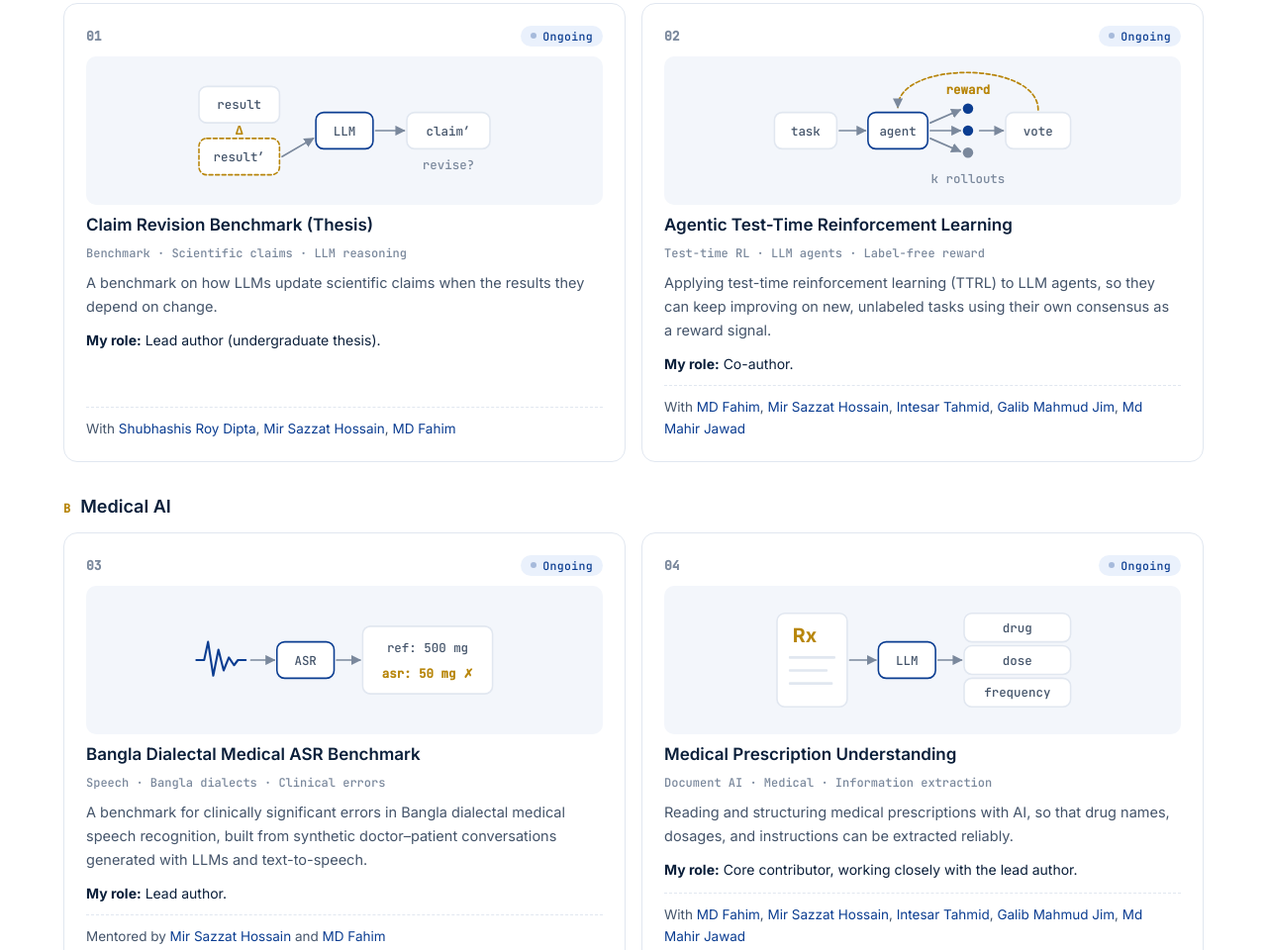
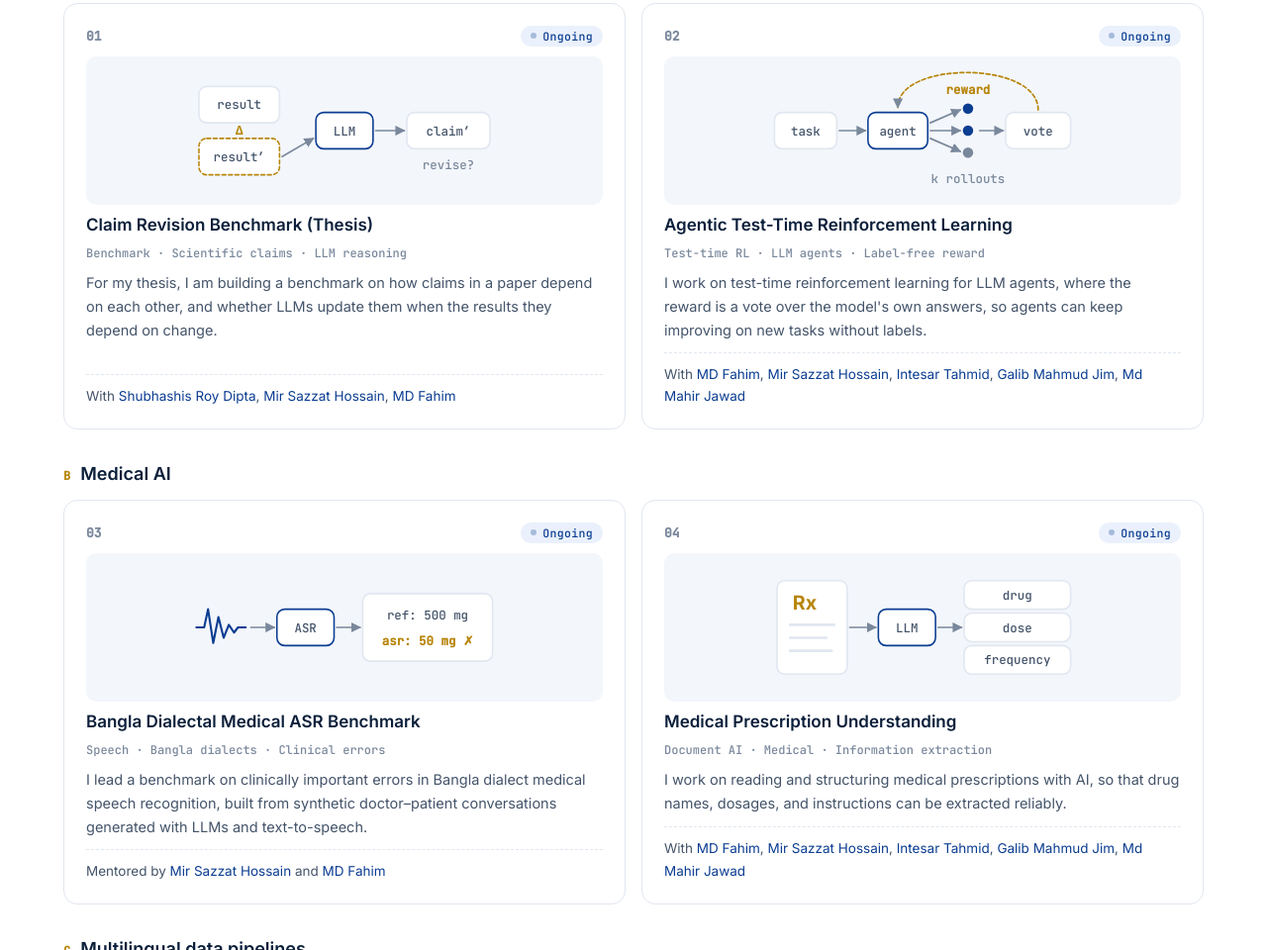
Before and after one commit to Rakib911Hossan/portfolio, a plain HTML site: page index.html in a window 1280 px wide. Shown: the part 1840-2800 px from the top of the page at 99% size. Drawn offline with Linux system fonts and the light colour scheme; files whose address does not match are found by name.

Commit message:
Write roles in first person instead of "My role" labels
Bio, project cards and the Penta experience entry now state roles in
natural wording ("I lead a benchmark...", "I work on...", "I built...")
matching the professor emails; "My role:" lines removed.

Co-Authored-By: Claude Opus 5.5 <noreply@anthropic.com>

```diff
--- a/data/profile.json
+++ b/data/profile.json
@@ -17,7 +17,7 @@
   "email": "rakib911hossan@gmail.com",
   "availability": "Graduating <b>Jan 2027</b> · actively seeking <b>PhD admission</b> (Fall 2027) in NLP &amp; LLMs. Professors with openings — please <a href=\"mailto:rakib911hossan@gmail.com\">reach out</a>, I'd love to talk.",
   "lead": "I work on large language models and NLP. In my PhD, I want to study <strong>how LLMs can verify each step of their reasoning against evidence and revise their conclusions when that evidence changes</strong>, and <strong>how to train LLM agents with reinforcement learning when reliable rewards are scarce</strong>, without reinforcing their own mistakes. I want both to hold up in high-stakes, low-resource settings, like the medical speech and prescription data I work with now.",
-  "bio": "I'm an AI Researcher at <a href=\"https://www.pentabd.com/\">Penta Global Ltd.</a>, working on Bangla medical speech recognition, prescription understanding, and agentic test-time RL. Before computing, I spent five years as a marine engineer on VLCC supertankers, where a wrong diagnosis has real consequences. That is why I care about AI systems that check their evidence. In 2023 I switched careers: I started a B.Sc. in CSE at BUBT and have kept a 4.00 CGPA while working full time.",
+  "bio": "I'm an AI Researcher at <a href=\"https://www.pentabd.com/\">Penta Global Ltd.</a>, where I work on agentic test-time reinforcement learning and lead a benchmark on clinically important errors in Bangla medical speech recognition. Before computing, I spent five years as a marine engineer on VLCC supertankers, where a wrong diagnosis has real consequences. That is why I care about AI systems that check their evidence. In 2023 I switched careers: I started a B.Sc. in CSE at BUBT and have kept a 4.00 CGPA while working full time.",
   "links": {
     "github": "Rakib911Hossan",
     "scholar": "-NhjHp8AAAAJ",
@@ -55,7 +55,7 @@
       "dates": "Apr 2024 – Present",
       "where": "Dhaka",
       "points": [
-        "In a five-person research team: lead author of a Bangla dialectal medical speech recognition benchmark, core contributor on medical prescription understanding, and co-author on agentic test-time reinforcement learning (TTRL).",
+        "Work on agentic test-time reinforcement learning, where the reward is a vote over the model's own answers; lead a benchmark on clinically important errors in Bangla dialect medical speech recognition; contribute to medical prescription understanding.",
         "Designed LLM pipelines for claim extraction, evidence grounding, and dependency-graph validation over scientific documents, using RAG, majority-vote consensus, and LLM-judge scoring to reduce hallucination.",
         "Previously Software Engineer (Apr 2024 – Mar 2026), building enterprise applications: Bangladesh Election Commission web system, ISP billing services, and the <a href=\"https://hrm.pentabd.com/\">HRM Management System</a>."
       ]
@@ -147,13 +147,13 @@
       "theme": "Reasoning & agents",
       "status": "Ongoing",
       "title": "Claim Revision Benchmark (Thesis)",
-      "text": "A benchmark on how LLMs update scientific claims when the results they depend on change.",
+      "text": "For my thesis, I am building a benchmark on how claims in a paper depend on each other, and whether LLMs update them when the results they depend on change.",
       "keywords": [
         "Benchmark",
         "Scientific claims",
         "LLM reasoning"
       ],
-      "role": "Lead author (undergraduate thesis).",
+      "role": "",
       "diagram": "claims",
       "collab": "<a href=\"https://roydipta.com/\">Shubhashis Roy Dipta</a>, <a href=\"https://mirsazzathossain.me/\">Mir Sazzat Hossain</a>, <a href=\"https://md-fahim.github.io/\">MD Fahim</a>"
     },
@@ -161,13 +161,13 @@
       "theme": "Reasoning & agents",
       "status": "Ongoing",
       "title": "Agentic Test-Time Reinforcement Learning",
-      "text": "Applying test-time reinforcement learning (TTRL) to LLM agents, so they can keep improving on new, unlabeled tasks using their own consensus as a reward signal.",
+      "text": "I work on test-time reinforcement learning for LLM agents, where the reward is a vote over the model's own answers, so agents can keep improving on new tasks without labels.",
       "keywords": [
         "Test-time RL",
         "LLM agents",
         "Label-free reward"
       ],
-      "role": "Co-author.",
+      "role": "",
       "diagram": "ttrl",
       "collab": "<a href=\"https://md-fahim.github.io/\">MD Fahim</a>, <a href=\"https://mirsazzathossain.me/\">Mir Sazzat Hossain</a>, <a href=\"https://intesar-tahmid.tech/\">Intesar Tahmid</a>, <a href=\"https://galibmahmudjim.com/\">Galib Mahmud Jim</a>, <a href=\"https://scholar.google.com/citations?user=-GLkEJUAAAAJ\">Md Mahir Jawad</a>"
     },
@@ -175,13 +175,13 @@
       "theme": "Medical AI",
       "status": "Ongoing",
       "title": "Bangla Dialectal Medical ASR Benchmark",
-      "text": "A benchmark for clinically significant errors in Bangla dialectal medical speech recognition, built from synthetic doctor–patient conversations generated with LLMs and text-to-speech.",
+      "text": "I lead a benchmark on clinically important errors in Bangla dialect medical speech recognition, built from synthetic doctor–patient conversations generated with LLMs and text-to-speech.",
       "keywords": [
         "Speech",
         "Bangla dialects",
         "Clinical errors"
       ],
-      "role": "Lead author.",
+      "role": "",
       "diagram": "asr",
       "collab": "<a href=\"https://mirsazzathossain.me/\">Mir Sazzat Hossain</a> and <a href=\"https://md-fahim.github.io/\">MD Fahim</a>",
       "collabLabel": "Mentored by"
@@ -190,13 +190,13 @@
       "theme": "Medical AI",
       "status": "Ongoing",
       "title": "Medical Prescription Understanding",
-      "text": "Reading and structuring medical prescriptions with AI, so that drug names, dosages, and instructions can be extracted reliably.",
+      "text": "I work on reading and structuring medical prescriptions with AI, so that drug names, dosages, and instructions can be extracted reliably.",
       "keywords": [
         "Document AI",
         "Medical",
         "Information extraction"
       ],
-      "role": "Core contributor, working closely with the lead author.",
+      "role": "",
       "diagram": "rx",
       "collab": "<a href=\"https://md-fahim.github.io/\">MD Fahim</a>, <a href=\"https://mirsazzathossain.me/\">Mir Sazzat Hossain</a>, <a href=\"https://intesar-tahmid.tech/\">Intesar Tahmid</a>, <a href=\"https://galibmahmudjim.com/\">Galib Mahmud Jim</a>, <a href=\"https://scholar.google.com/citations?user=-GLkEJUAAAAJ\">Md Mahir Jawad</a>"
     },
@@ -204,13 +204,13 @@
       "theme": "Multilingual data pipelines",
       "status": "Completed",
       "title": "Human-Rights Dataset Extraction",
-      "text": "Multi-stage LLM pipeline that turns a scanned Bangla source document into a structured, translated dataset, validated against an independent third-party dataset.",
+      "text": "I built a multi-stage LLM pipeline that turns a scanned Bangla source document into a structured, translated dataset, validated against an independent third-party dataset.",
       "keywords": [
         "LLM pipeline",
         "Bangla OCR",
         "Translation"
       ],
-      "role": "Built the extraction pipeline.",
+      "role": "",
       "diagram": "docs",
       "collab": "<a href=\"https://avnbd.org/\">AVNBD</a>"
     }
--- a/index.html
+++ b/index.html
@@ -81,7 +81,7 @@
           <span class="exp-row"><span class="exp-org"><a href="https://www.pentabd.com/" target="_blank" rel="noopener">Penta Global Ltd.</a></span><span class="exp-where">Dhaka</span></span>
           <span class="exp-row"><span>AI Researcher</span><span class="exp-date">Apr 2024 – Present</span></span>
         </summary>
-        <ul><li>In a five-person research team: lead author of a Bangla dialectal medical speech recognition benchmark, core contributor on medical prescription understanding, and co-author on agentic test-time reinforcement learning (TTRL).</li><li>Designed LLM pipelines for claim extraction, evidence grounding, and dependency-graph validation over scientific documents, using RAG, majority-vote consensus, and LLM-judge scoring to reduce hallucination.</li><li>Previously Software Engineer (Apr 2024 – Mar 2026), building enterprise applications: Bangladesh Election Commission web system, ISP billing services, and the <a href="https://hrm.pentabd.com/" target="_blank" rel="noopener">HRM Management System</a>.</li></ul>
+        <ul><li>Work on agentic test-time reinforcement learning, where the reward is a vote over the model's own answers; lead a benchmark on clinically important errors in Bangla dialect medical speech recognition; contribute to medical prescription understanding.</li><li>Designed LLM pipelines for claim extraction, evidence grounding, and dependency-graph validation over scientific documents, using RAG, majority-vote consensus, and LLM-judge scoring to reduce hallucination.</li><li>Previously Software Engineer (Apr 2024 – Mar 2026), building enterprise applications: Bangladesh Election Commission web system, ISP billing services, and the <a href="https://hrm.pentabd.com/" target="_blank" rel="noopener">HRM Management System</a>.</li></ul>
       </details>
     </li>
     <li>
@@ -125,7 +125,7 @@
 
     <div class="intro">
       <p class="lead" data-bind="lead">I work on large language models and NLP. In my PhD, I want to study <strong>how LLMs can verify each step of their reasoning against evidence and revise their conclusions when that evidence changes</strong>, and <strong>how to train LLM agents with reinforcement learning when reliable rewards are scarce</strong>, without reinforcing their own mistakes. I want both to hold up in high-stakes, low-resource settings, like the medical speech and prescription data I work with now.</p>
-      <p class="bio" data-bind="bio">I'm an AI Researcher at <a href="https://www.pentabd.com/" target="_blank" rel="noopener">Penta Global Ltd.</a>, working on Bangla medical speech recognition, prescription understanding, and agentic test-time RL. Before computing, I spent five years as a marine engineer on VLCC supertankers, where a wrong diagnosis has real consequences. That is why I care about AI systems that check their evidence. In 2023 I switched careers: I started a B.Sc. in CSE at BUBT and have kept a 4.00 CGPA while working full time.</p>
+      <p class="bio" data-bind="bio">I'm an AI Researcher at <a href="https://www.pentabd.com/" target="_blank" rel="noopener">Penta Global Ltd.</a>, where I work on agentic test-time reinforcement learning and lead a benchmark on clinically important errors in Bangla medical speech recognition. Before computing, I spent five years as a marine engineer on VLCC supertankers, where a wrong diagnosis has real consequences. That is why I care about AI systems that check their evidence. In 2023 I switched careers: I started a B.Sc. in CSE at BUBT and have kept a 4.00 CGPA while working full time.</p>
       <div class="callout" data-bind="availability">Graduating <b>Jan 2027</b> · actively seeking <b>PhD admission</b> (Fall 2027) in NLP &amp; LLMs. Professors with openings — please <a href="mailto:rakib911hossan@gmail.com">reach out</a>, I'd love to talk.</div>
 
       <div class="news-block">
@@ -153,7 +153,7 @@
         <p class="abstract" hidden="">A prompt-based, few-shot framework for Bengali hate speech detection that combines LLM classification with majority voting across repeated generations and keyword-similarity signals, targeting reliable predictions in a low-resource language setting. It reaches 67.61 micro-F1, compared with 60.75 for an n-gram baseline.</p>
       </div>
     </li></ol>
-    <p class="note" id="scholarNote">2 citations · h-index 1 · synced from <a href="https://scholar.google.com/citations?user=-NhjHp8AAAAJ&amp;hl=en" target="_blank" rel="noopener">Google Scholar</a> · Nov 9, 2026.</p>
+    <p class="note" id="scholarNote">2 citations · h-index 1 · synced from <a href="https://scholar.google.com/citations?user=-NhjHp8AAAAJ&amp;hl=en" target="_blank" rel="noopener">Google Scholar</a> · Nov 10, 2026.</p>
   </section>
 
   <section id="projects" class="section">
@@ -176,8 +176,8 @@
       <path d="M0 0 L8 4 L0 8 z" class="d-head"></path></marker></defs><rect class="d-box " x="8" y="14" width="62" height="28" rx="6"></rect><text x="39" y="31.5" text-anchor="middle">result</text><rect class="d-box d-hot" x="8" y="54" width="62" height="28" rx="6"></rect><text x="39" y="71.5" text-anchor="middle">result′</text><text class="d-warm" x="39" y="51" text-anchor="middle">Δ</text><path class="d-arrow" d="M72 68 L96 54" marker-end="url(#d-head)"></path><rect class="d-box d-acc" x="98" y="34" width="44" height="28" rx="6"></rect><text x="120" y="51.5" text-anchor="middle">LLM</text><path class="d-arrow" d="M144 48 L166 48" marker-end="url(#d-head)"></path><rect class="d-box " x="168" y="34" width="64" height="28" rx="6"></rect><text x="200" y="51.5" text-anchor="middle">claim′</text><text class="d-faint" x="200" y="78" text-anchor="middle">revise?</text></svg>
           <h4>Claim Revision Benchmark (Thesis)</h4>
           <p class="keywords">Benchmark · Scientific claims · LLM reasoning</p>
-          <p>A benchmark on how LLMs update scientific claims when the results they depend on change.</p>
-          <p class="role"><b>My role:</b> Lead author (undergraduate thesis).</p>
+          <p>For my thesis, I am building a benchmark on how claims in a paper depend on each other, and whether LLMs update them when the results they depend on change.</p>
+
           <p class="collab">With <a href="https://roydipta.com/" target="_blank" rel="noopener">Shubhashis Roy Dipta</a>, <a href="https://mirsazzathossain.me/" target="_blank" rel="noopener">Mir Sazzat Hossain</a>, <a href="https://md-fahim.github.io/" target="_blank" rel="noopener">MD Fahim</a></p>
         </article>
         <article class="card proj">
@@ -191,8 +191,8 @@
       <path d="M0 0 L8 4 L0 8 z" class="d-head"></path></marker></defs><rect class="d-box " x="6" y="34" width="48" height="28" rx="6"></rect><text x="30" y="51.5" text-anchor="middle">task</text><path class="d-arrow" d="M56 48 L76 48" marker-end="url(#d-head)"></path><rect class="d-box d-acc" x="78" y="34" width="46" height="28" rx="6"></rect><text x="101" y="51.5" text-anchor="middle">agent</text><path class="d-arrow" d="M126 42 L149 32" marker-end="url(#d-head)"></path><path class="d-arrow" d="M126 48 L149 48" marker-end="url(#d-head)"></path><path class="d-arrow" d="M126 54 L149 64" marker-end="url(#d-head)"></path><circle class="d-dot" cx="155" cy="31" r="4"></circle><circle class="d-dot" cx="155" cy="48" r="4"></circle><circle class="d-dot d-off" cx="155" cy="65" r="4"></circle><path class="d-arrow" d="M164 48 L182 48" marker-end="url(#d-head)"></path><rect class="d-box " x="184" y="34" width="50" height="28" rx="6"></rect><text x="209" y="51.5" text-anchor="middle">vote</text><path class="d-arrow d-loop" d="M209 32 C209 -6 101 -6 101 30" marker-end="url(#d-head)"></path><text class="d-warm" x="155" y="20" text-anchor="middle">reward</text><text class="d-faint" x="155" y="88" text-anchor="middle">k rollouts</text></svg>
           <h4>Agentic Test-Time Reinforcement Learning</h4>
           <p class="keywords">Test-time RL · LLM agents · Label-free reward</p>
-          <p>Applying test-time reinforcement learning (TTRL) to LLM agents, so they can keep improving on new, unlabeled tasks using their own consensus as a reward signal.</p>
-          <p class="role"><b>My role:</b> Co-author.</p>
+          <p>I work on test-time reinforcement learning for LLM agents, where the reward is a vote over the model's own answers, so agents can keep improving on new tasks without labels.</p>
+
           <p class="collab">With <a href="https://md-fahim.github.io/" target="_blank" rel="noopener">MD Fahim</a>, <a href="https://mirsazzathossain.me/" target="_blank" rel="noopener">Mir Sazzat Hossain</a>, <a href="https://intesar-tahmid.tech/" target="_blank" rel="noopener">Intesar Tahmid</a>, <a href="https://galibmahmudjim.com/" target="_blank" rel="noopener">Galib Mahmud Jim</a>, <a href="https://scholar.google.com/citations?user=-GLkEJUAAAAJ" target="_blank" rel="noopener">Md Mahir Jawad</a></p>
         </article>
       </div>
@@ -211,8 +211,8 @@
       <path d="M0 0 L8 4 L0 8 z" class="d-head"></path></marker></defs><path class="d-wave" d="M6 48 l6 0 l3 -14 l4 26 l4 -20 l4 16 l4 -10 l4 6 l3 -4 l6 0"></path><path class="d-arrow" d="M48 48 L66 48" marker-end="url(#d-head)"></path><rect class="d-box d-acc" x="68" y="34" width="44" height="28" rx="6"></rect><text x="90" y="51.5" text-anchor="middle">ASR</text><path class="d-arrow" d="M114 48 L132 48" marker-end="url(#d-head)"></path><rect class="d-box " x="134" y="22" width="100" height="52" rx="6"></rect><text x="184" y="42" text-anchor="middle">ref: 500 mg</text><text class="d-warm" x="184" y="62" text-anchor="middle">asr: 50 mg ✗</text></svg>
           <h4>Bangla Dialectal Medical ASR Benchmark</h4>
           <p class="keywords">Speech · Bangla dialects · Clinical errors</p>
-          <p>A benchmark for clinically significant errors in Bangla dialectal medical speech recognition, built from synthetic doctor–patient conversations generated with LLMs and text-to-speech.</p>
-          <p class="role"><b>My role:</b> Lead author.</p>
+          <p>I lead a benchmark on clinically important errors in Bangla dialect medical speech recognition, built from synthetic doctor–patient conversations generated with LLMs and text-to-speech.</p>
+
           <p class="collab">Mentored by <a href="https://mirsazzathossain.me/" target="_blank" rel="noopener">Mir Sazzat Hossain</a> and <a href="https://md-fahim.github.io/" target="_blank" rel="noopener">MD Fahim</a></p>
         </article>
         <article class="card proj">
@@ -226,8 +226,8 @@
       <path d="M0 0 L8 4 L0 8 z" class="d-head"></path></marker></defs><rect class="d-box " x="8" y="12" width="54" height="72" rx="6"></rect><text class="d-warm d-big" x="20" y="34">Rx</text><path class="d-line" d="M18 46 h34 M18 56 h28 M18 66 h32"></path><path class="d-arrow" d="M64 48 L84 48" marker-end="url(#d-head)"></path><rect class="d-box d-acc" x="86" y="34" width="44" height="28" rx="6"></rect><text x="108" y="51.5" text-anchor="middle">LLM</text><path class="d-arrow" d="M132 48 L150 48" marker-end="url(#d-head)"></path><rect class="d-box " x="152" y="12" width="82" height="22" rx="6"></rect><text x="193" y="26.5" text-anchor="middle">drug</text><rect class="d-box " x="152" y="37" width="82" height="22" rx="6"></rect><text x="193" y="51.5" text-anchor="middle">dose</text><rect class="d-box " x="152" y="62" width="82" height="22" rx="6"></rect><text x="193" y="76.5" text-anchor="middle">frequency</text></svg>
           <h4>Medical Prescription Understanding</h4>
           <p class="keywords">Document AI · Medical · Information extraction</p>
-          <p>Reading and structuring medical prescriptions with AI, so that drug names, dosages, and instructions can be extracted reliably.</p>
-          <p class="role"><b>My role:</b> Core contributor, working closely with the lead author.</p>
+          <p>I work on reading and structuring medical prescriptions with AI, so that drug names, dosages, and instructions can be extracted reliably.</p>
+
           <p class="collab">With <a href="https://md-fahim.github.io/" target="_blank" rel="noopener">MD Fahim</a>, <a href="https://mirsazzathossain.me/" target="_blank" rel="noopener">Mir Sazzat Hossain</a>, <a href="https://intesar-tahmid.tech/" target="_blank" rel="noopener">Intesar Tahmid</a>, <a href="https://galibmahmudjim.com/" target="_blank" rel="noopener">Galib Mahmud Jim</a>, <a href="https://scholar.google.com/citations?user=-GLkEJUAAAAJ" target="_blank" rel="noopener">Md Mahir Jawad</a></p>
         </article>
       </div>
@@ -246,8 +246,8 @@
       <path d="M0 0 L8 4 L0 8 z" class="d-head"></path></marker></defs><rect class="d-box " x="6" y="16" width="52" height="64" rx="6"></rect><text x="32" y="44" text-anchor="middle">বাংলা</text><path class="d-line" d="M16 56 h32 M16 64 h26"></path><path class="d-arrow" d="M60 48 L74 48" marker-end="url(#d-head)"></path><rect class="d-box d-acc" x="76" y="34" width="22" height="28" rx="6"></rect><text x="87" y="51.5" text-anchor="middle">1</text><rect class="d-box d-acc" x="102" y="34" width="22" height="28" rx="6"></rect><text x="113" y="51.5" text-anchor="middle">2</text><rect class="d-box d-acc" x="128" y="34" width="22" height="28" rx="6"></rect><text x="139" y="51.5" text-anchor="middle">3</text><path class="d-arrow" d="M152 48 L166 48" marker-end="url(#d-head)"></path><rect class="d-box " x="168" y="22" width="66" height="52" rx="6"></rect><path class="d-line" d="M168 39 h66 M168 56 h66 M190 22 v52 M212 22 v52"></path><text class="d-warm" x="201" y="88" text-anchor="middle">✓ verified</text></svg>
           <h4>Human-Rights Dataset Extraction</h4>
           <p class="keywords">LLM pipeline · Bangla OCR · Translation</p>
-          <p>Multi-stage LLM pipeline that turns a scanned Bangla source document into a structured, translated dataset, validated against an independent third-party dataset.</p>
-          <p class="role"><b>My role:</b> Built the extraction pipeline.</p>
+          <p>I built a multi-stage LLM pipeline that turns a scanned Bangla source document into a structured, translated dataset, validated against an independent third-party dataset.</p>
+
           <p class="collab">With <a href="https://avnbd.org/" target="_blank" rel="noopener">AVNBD</a></p>
         </article>
       </div>
```
